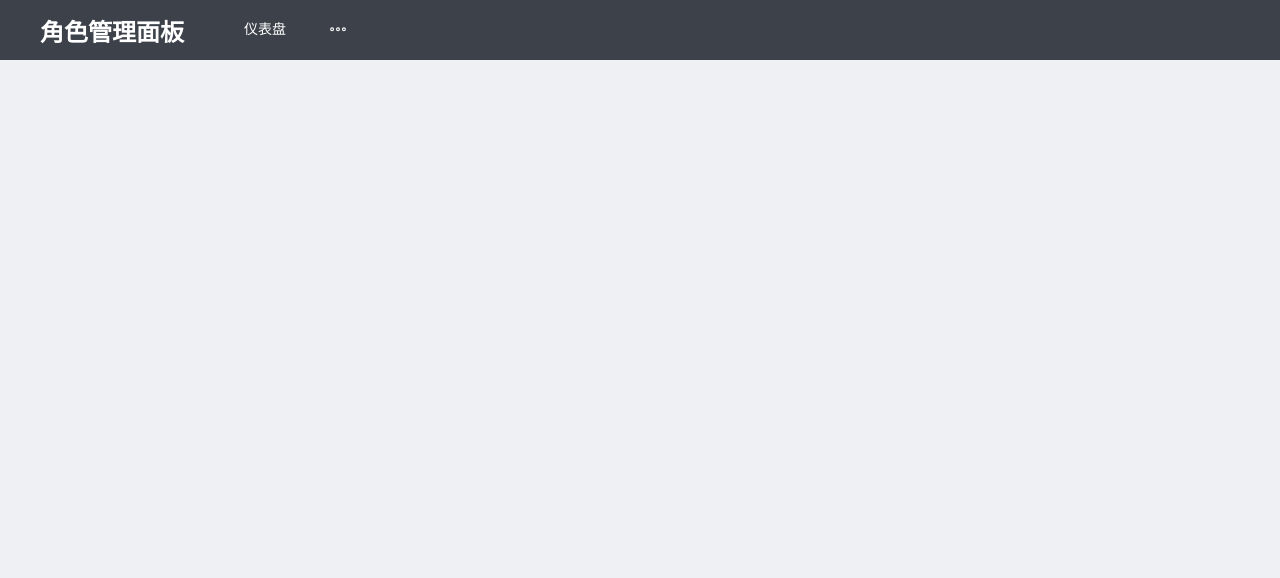
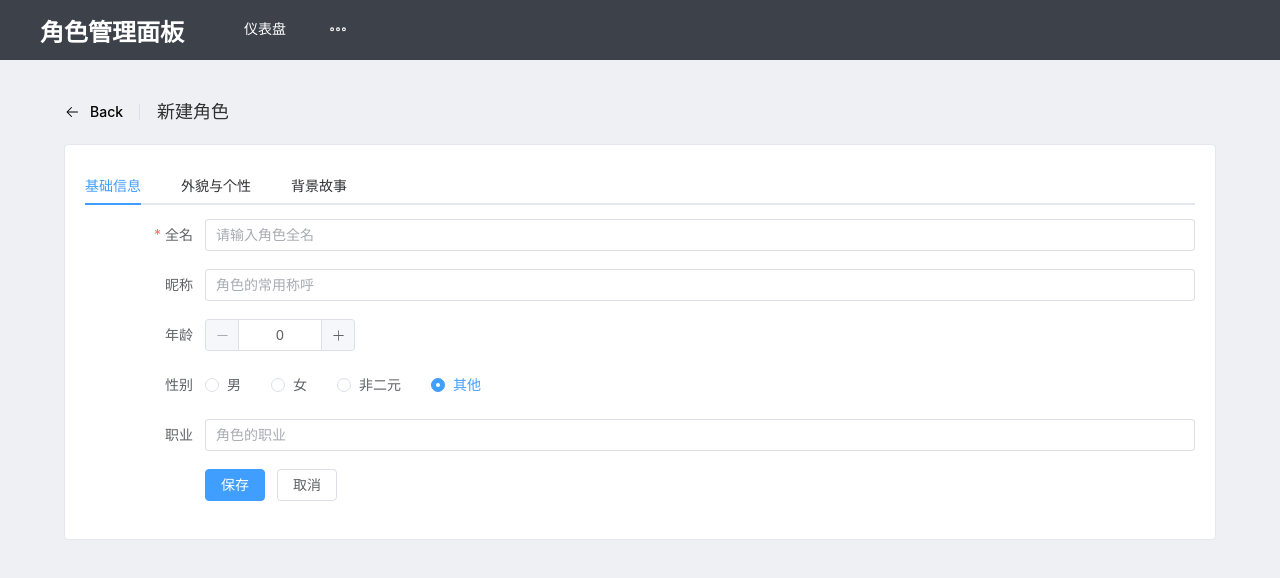
Before and after one commit to SoofabhMK1/novel-character, a Vue app in the folder frontend/: page /characters/create in a window 1280 px wide. Before the commit this address had no page. Shown: the top 578 px of the page. Built offline with nearby package versions, Linux system fonts and the light colour scheme.

Commit message:
feat(frontend): Add vue router and character list view

```diff
--- a/frontend/src/router/index.js
+++ b/frontend/src/router/index.js
@@ -16,12 +16,23 @@ const routes = [
     // 这对于优化应用的初始加载速度非常有帮助
     component: () => import('../views/CharacterListView.vue'),
   },
-  // 未来我们可以在这里添加角色详情页的路由
-  // {
-  //   path: '/characters/:id',
-  //   name: 'CharacterDetail',
-  //   component: () => import('../views/CharacterDetailView.vue'),
-  // }
+  // --- 新增的动态路由规则 ---
+  {
+    // 路径中包含一个动态片段 :id
+    path: '/characters/:id',
+    name: 'CharacterDetail',
+    component: () => import('../views/CharacterDetailView.vue'),
+  },
+  {
+    path: '/characters/create',
+    name: 'CharacterCreate',
+    component: () => import('../views/CharacterFormView.vue'),
+  },
+  {
+    path: '/characters/:id/edit',
+    name: 'CharacterEdit',
+    component: () => import('../views/CharacterFormView.vue'),
+  },
 ];
 
 // 创建路由实例
--- a/frontend/src/views/CharacterDetailView.vue
+++ b/frontend/src/views/CharacterDetailView.vue
@@ -0,0 +1,99 @@
+<template>
+  <div class="detail-container">
+    <el-page-header @back="goBack" class="page-header">
+      <template #content>
+        <span class="text-large font-600 mr-3"> 角色详情 </span>
+      </template>
+    </el-page-header>
+
+    <el-card v-if="character" shadow="never">
+      <el-descriptions :column="3" border>
+        <!-- 基础信息 -->
+        <el-descriptions-item label="全名">{{ character.name }}</el-descriptions-item>
+        <el-descriptions-item label="昵称">{{ character.nickname || '无' }}</el-descriptions-item>
+        <el-descriptions-item label="年龄">{{ character.age || '未知' }}</el-descriptions-item>
+
+        <el-descriptions-item label="种族">{{ character.race }}</el-descriptions-item>
+        <el-descriptions-item label="性别">{{ character.gender }}</el-descriptions-item>
+        <el-descriptions-item label="职业">{{ character.occupation || '无' }}</el-descriptions-item>
+
+        <el-descriptions-item label="身高">{{ character.height_cm ? `${character.height_cm} cm` : '未知' }}</el-descriptions-item>
+        <el-descriptions-item label="体型">{{ character.build }}</el-descriptions-item>
+        <el-descriptions-item label="当前状态">{{ character.status }}</el-descriptions-item>
+
+        <!-- 个性特征 -->
+        <el-descriptions-item label="核心特质" :span="3">
+          <el-tag
+            v-for="trait in character.personality_details.core_traits"
+            :key="trait"
+            class="trait-tag"
+            effect="plain"
+          >
+            {{ trait }}
+          </el-tag>
+        </el-descriptions-item>
+        <el-descriptions-item label="阵营">{{ character.alignment }}</el-descriptions-item>
+        <el-descriptions-item label="MBTI">{{ character.personality_details.mbti || '未设定' }}</el-descriptions-item>
+        <el-descriptions-item label="优点">{{ character.personality_details.strengths || '无' }}</el-descriptions-item>
+        <el-descriptions-item label="弱点" :span="3">{{ character.personality_details.weaknesses || '无' }}</el-descriptions-item>
+
+        <!-- 背景故事 -->
+        <el-descriptions-item label="家乡" :span="3">{{ character.background_details.hometown || '未知' }}</el-descriptions-item>
+        <el-descriptions-item label="关键事件" :span="3">{{ character.background_details.key_life_events || '无' }}</el-descriptions-item>
+
+      </el-descriptions>
+    </el-card>
+
+    <el-skeleton v-else :rows="10" animated />
+  </div>
+</template>
+
+<script setup>
+import { ref, onMounted } from 'vue';
+import { useRoute, useRouter } from 'vue-router';
+import api from '../services/api';
+
+// --- 获取路由信息 ---
+const route = useRoute();
+const router = useRouter();
+
+// --- 响应式状态定义 ---
+const character = ref(null);
+const characterId = route.params.id; // 从 URL 中获取 :id 参数
+
+// --- API 调用逻辑 ---
+const fetchCharacterDetails = async () => {
+  if (!characterId) return;
+
+  try {
+    const response = await api.getCharacter(characterId);
+    character.value = response.data;
+  } catch (error) {
+    console.error(`获取ID为 ${characterId} 的角色详情失败:`, error);
+    // 可以在这里添加错误处理，比如跳转到404页面
+  }
+};
+
+// --- 事件处理 ---
+const goBack = () => {
+  router.push('/characters'); // 或者 router.back()
+};
+
+// --- 生命周期钩子 ---
+onMounted(() => {
+  fetchCharacterDetails();
+});
+</script>
+
+<style scoped>
+.detail-container {
+  padding: 0 24px 24px 24px;
+}
+.page-header {
+  margin-bottom: 20px;
+}
+.trait-tag {
+  margin-right: 8px;
+  margin-bottom: 8px;
+}
+</style>
--- /dev/null
+++ b/frontend/src/views/CharacterFormView.vue
@@ -0,0 +1,161 @@
+<template>
+  <div class="form-container">
+    <el-page-header @back="goBack" class="page-header">
+      <template #content>
+        <span class="text-large font-600 mr-3"> {{ pageTitle }} </span>
+      </template>
+    </el-page-header>
+
+    <el-card shadow="never">
+      <el-form
+        ref="characterFormRef"
+        :model="characterForm"
+        :rules="rules"
+        label-width="120px"
+        v-loading="loading"
+      >
+        <el-tabs v-model="activeTab">
+          <el-tab-pane label="基础信息" name="basic">
+            <el-form-item label="全名" prop="name">
+              <el-input v-model="characterForm.name" placeholder="请输入角色全名" />
+            </el-form-item>
+            <el-form-item label="昵称" prop="nickname">
+              <el-input v-model="characterForm.nickname" placeholder="角色的常用称呼" />
+            </el-form-item>
+            <el-form-item label="年龄" prop="age">
+              <el-input-number v-model="characterForm.age" :min="0" />
+            </el-form-item>
+            <el-form-item label="性别" prop="gender">
+              <el-radio-group v-model="characterForm.gender">
+                <el-radio label="Male">男</el-radio>
+                <el-radio label="Female">女</el-radio>
+                <el-radio label="Non-binary">非二元</el-radio>
+                <el-radio label="Other">其他</el-radio>
+              </el-radio-group>
+            </el-form-item>
+             <el-form-item label="职业" prop="occupation">
+              <el-input v-model="characterForm.occupation" placeholder="角色的职业" />
+            </el-form-item>
+          </el-tab-pane>
+
+          <el-tab-pane label="外貌与个性" name="appearance">
+             <!-- 可以在这里添加更多表单项 -->
+             <el-form-item label="核心特质" prop="personality_details.core_traits">
+                <el-input v-model="coreTraitsInput" placeholder="特质之间用英文逗号 , 分隔" />
+             </el-form-item>
+          </el-tab-pane>
+
+          <el-tab-pane label="背景故事" name="background">
+             <!-- 可以在这里添加更多表单项 -->
+          </el-tab-pane>
+        </el-tabs>
+
+        <el-form-item>
+          <el-button type="primary" @click="submitForm">保存</el-button>
+          <el-button @click="goBack">取消</el-button>
+        </el-form-item>
+      </el-form>
+    </el-card>
+  </div>
+</template>
+
+<script setup>
+import { ref, onMounted, computed, watch } from 'vue';
+import { useRoute, useRouter } from 'vue-router';
+import { ElMessage } from 'element-plus';
+import api from '../services/api';
+
+const route = useRoute();
+const router = useRouter();
+
+// --- 状态定义 ---
+const characterFormRef = ref(null);
+const loading = ref(false);
+const activeTab = ref('basic');
+const characterId = ref(route.params.id || null);
+
+const isEditMode = computed(() => !!characterId.value);
+const pageTitle = computed(() => isEditMode.value ? '编辑角色' : '新建角色');
+
+// --- 表单数据与规则 ---
+const defaultForm = () => ({
+  name: '',
+  nickname: '',
+  age: 0,
+  gender: 'Other',
+  occupation: '',
+  personality_details: {
+    core_traits: [],
+  },
+  // ... 其他字段的默认值
+});
+const characterForm = ref(defaultForm());
+const coreTraitsInput = ref(''); // 用于绑定核心特质的输入框
+
+const rules = {
+  name: [{ required: true, message: '请输入角色全名', trigger: 'blur' }],
+};
+
+// --- 侦听器：同步核心特质输入框和表单数据 ---
+watch(() => characterForm.value.personality_details.core_traits, (newVal) => {
+    coreTraitsInput.value = newVal.join(', ');
+});
+watch(coreTraitsInput, (newVal) => {
+    characterForm.value.personality_details.core_traits = newVal ? newVal.split(',').map(t => t.trim()) : [];
+});
+
+// --- 数据获取 (用于编辑模式) ---
+const fetchCharacterData = async () => {
+  if (!isEditMode.value) return;
+  loading.value = true;
+  try {
+    const response = await api.getCharacter(characterId.value);
+    characterForm.value = { ...defaultForm(), ...response.data };
+  } catch (error) {
+    ElMessage.error('加载角色数据失败！');
+    console.error(error);
+  } finally {
+    loading.value = false;
+  }
+};
+
+// --- 逻辑处理 ---
+const submitForm = async () => {
+  if (!characterFormRef.value) return;
+  await characterFormRef.value.validate(async (valid) => {
+    if (valid) {
+      loading.value = true;
+      try {
+        if (isEditMode.value) {
+          await api.updateCharacter(characterId.value, characterForm.value);
+          ElMessage.success('角色更新成功！');
+        } else {
+          await api.createCharacter(characterForm.value);
+          ElMessage.success('角色创建成功！');
+        }
+        router.push('/characters'); // 成功后跳转到列表页
+      } catch (error) {
+        ElMessage.error('操作失败，请重试。');
+        console.error(error);
+      } finally {
+        loading.value = false;
+      }
+    }
+  });
+};
+
+const goBack = () => router.push('/characters');
+
+onMounted(() => {
+  fetchCharacterData();
+});
+</script>
+
+<style scoped>
+.form-container {
+  padding: 0 24px 24px 24px;
+}
+.page-header {
+  margin-bottom: 20px;
+}
+</style>
--- a/frontend/src/views/CharacterListView.vue
+++ b/frontend/src/views/CharacterListView.vue
@@ -20,9 +20,11 @@
         <el-table-column prop="occupation" label="职业" />
         <el-table-column prop="status" label="状态" width="120" />
         <el-table-column fixed="right" label="操作" width="150">
-          <template #default>
-            <el-button type="primary" link size="small">编辑</el-button>
-            <el-button type="danger" link size="small">删除</el-button>
+          <template #default="scope">
+            <router-link :to="`/characters/${scope.row.id}`" style="text-decoration: none;">
+              <el-button type="primary" link size="small">查看详情</el-button>
+            </router-link>
+            <el-button type="danger" link size="small" style="margin-left: 10px;">删除</el-button>
           </template>
         </el-table-column>
       </el-table>
--- a/frontend/src/views/DashboardView.vue
+++ b/frontend/src/views/DashboardView.vue
@@ -71,8 +71,12 @@
             </div>
           </template>
           <div class="quick-actions">
-            <el-button type="primary" size="large" style="width: 100%;">+ 新建角色</el-button>
-            <el-button size="large" style="width: 100%; margin-top: 10px;">查看所有角色</el-button>
+            <router-link to="/characters/create" style="width: 100%; display: block;">
+              <el-button type="primary" size="large" style="width: 100%;">+ 新建角色</el-button>
+            </router-link>
+            <router-link to="/characters" style="width: 100%; display: block; margin-top: 10px;">
+              <el-button size="large" style="width: 100%;">查看所有角色</el-button>
+            </router-link>
           </div>
         </el-card>
       </el-col>
```
